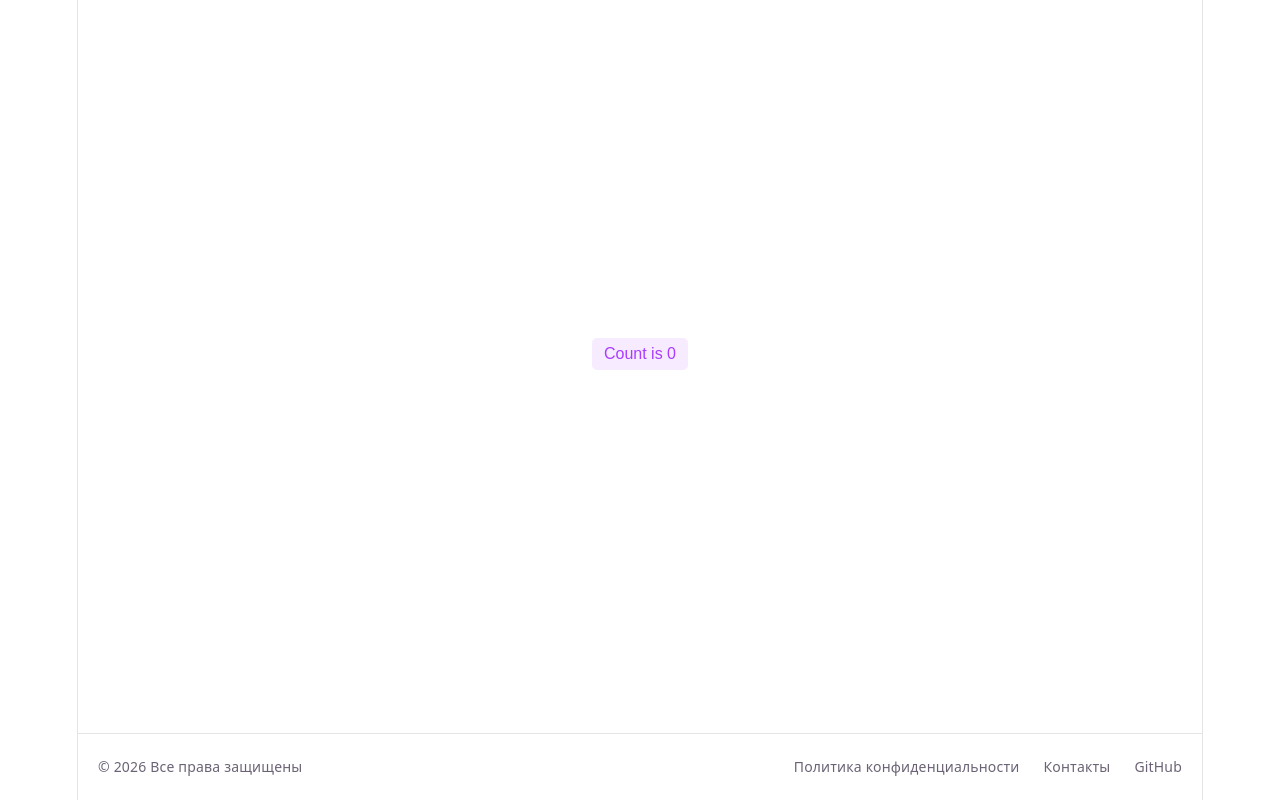
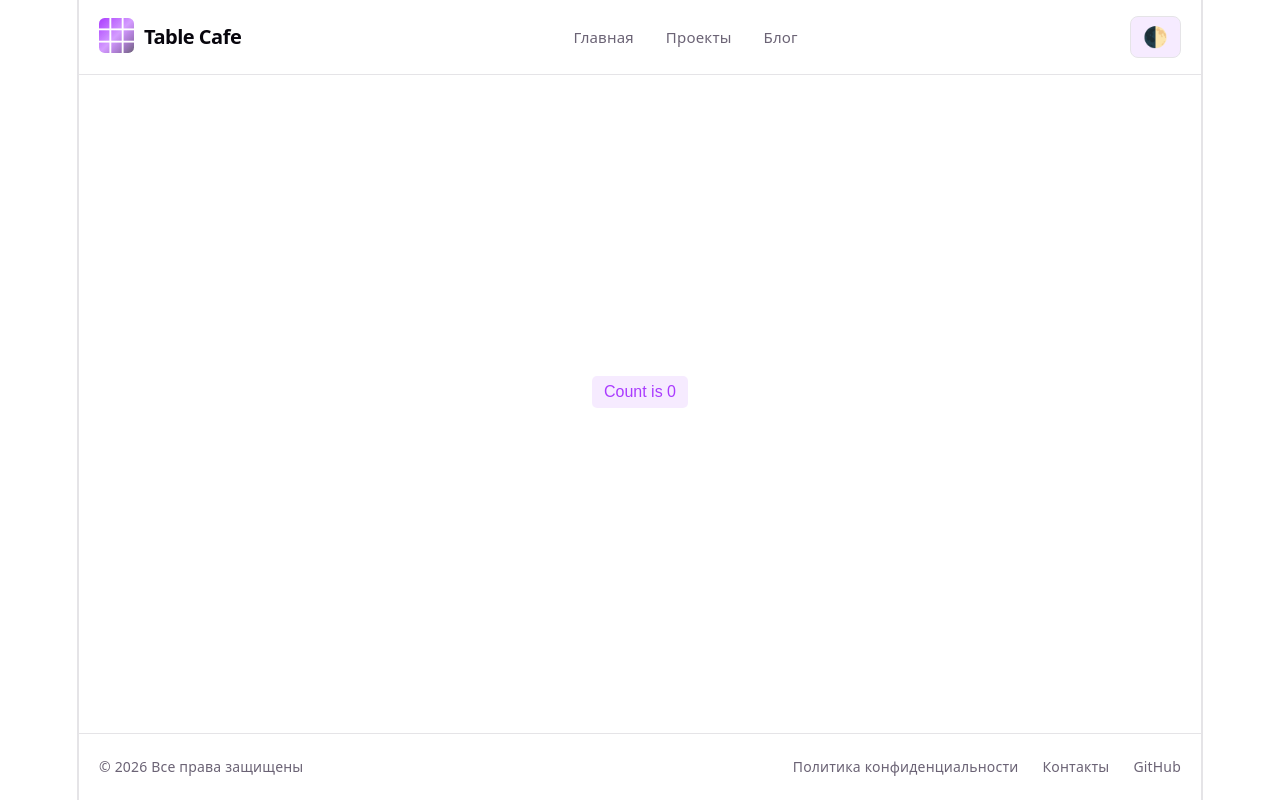
Before and after one commit to stdAlexTikhonov/my-new-app, a React (Vite) app: page / in a window 1280 px wide. Built offline with nearby package versions, Linux system fonts and the light colour scheme.

Commit message:
fix(TASK-4): added icon

```diff
--- a/src/components/App/App.tsx
+++ b/src/components/App/App.tsx
@@ -1,12 +1,13 @@
 import { useState } from 'react';
-import { Footer } from '@/components/Footer'; // Импортируем футер
+import { Header, Footer } from '@/components';
 import styles from './App.module.scss';
 
 export const App = () => {
   const [count, setCount] = useState(0);
 
   return (
-    <div className={styles.app}>
+    <div id="root">
+      <Header />
       <main className={styles.main}>
         <div className={styles.center}>
           <button
@@ -18,7 +19,7 @@ export const App = () => {
           </button>
         </div>
       </main>
-      <Footer /> {/* Добавляем футер */}
+      <Footer />
     </div>
   );
 };
--- /dev/null
+++ b/src/components/Header/GridIcon.tsx
@@ -0,0 +1,97 @@
+import React from "react";
+
+export interface GridIconProps {
+  size?: number;
+  colors?: [string, string, string];
+  background?: string;
+  gap?: number;
+  radius?: number;
+}
+
+const cell = 28;
+const cols = 3;
+const rows = 3;
+
+export const GridIcon = ({
+  size = 120,
+  colors = ["#FFD21F", "#F59E0B", "#F97316"],
+  background = "transparent",
+  gap = 4,
+  radius = 2,
+}: GridIconProps) => {
+  const [c1, c2, c3] = colors;
+
+  const width = cols * cell + (cols - 1) * gap;
+  const height = rows * cell + (rows - 1) * gap;
+
+  const gradientId = React.useId();
+  const maskId = React.useId();
+  const clipId = React.useId();
+
+  const positions: { x: number; y: number }[] = [];
+  for (let row = 0; row < rows; row++) {
+    for (let col = 0; col < cols; col++) {
+      positions.push({
+        x: col * (cell + gap),
+        y: row * (cell + gap),
+      });
+    }
+  }
+
+  return (
+    <svg
+      width={size}
+      height={size * (height / width)}
+      viewBox={`0 0 ${width} ${height}`}
+      xmlns="http://www.w3.org/2000/svg"
+      role="img"
+      aria-label="Grid icon"
+    >
+      <defs>
+        <linearGradient
+          id={gradientId}
+          x1="0%"
+          y1="0%"
+          x2="100%"
+          y2="100%"
+        >
+          <stop offset="0%" stopColor={c1} />
+          <stop offset="50%" stopColor={c2} />
+          <stop offset="100%" stopColor={c3} />
+        </linearGradient>
+
+        {/* Маска из ячеек */}
+        <mask id={maskId}>
+          <rect width={width} height={height} fill="black" />
+          {positions.map((p, i) => (
+            <rect
+              key={i}
+              x={p.x}
+              y={p.y}
+              width={cell}
+              height={cell}
+              fill="white"
+            />
+          ))}
+        </mask>
+
+        <clipPath id={clipId}>
+          <rect width={width} height={height} rx={radius} />
+        </clipPath>
+      </defs>
+
+      {/* Фон */}
+      <rect width={width} height={height} rx={radius} fill={background} />
+
+      {/* Градиент, обрезанный маской из ячеек */}
+      <g clipPath={`url(#${clipId})`}>
+        <rect
+          width={width}
+          height={height}
+          fill={`url(#${gradientId})`}
+          mask={`url(#${maskId})`}
+        />
+      </g>
+    </svg>
+  );
+};
--- /dev/null
+++ b/src/components/Header/Header.module.scss
@@ -0,0 +1,122 @@
+.header {
+  width: 100%;
+  padding: 16px 0;
+  border-bottom: 1px solid var(--border);
+  background: var(--bg);
+  position: sticky;
+  top: 0;
+  z-index: 100;
+  backdrop-filter: blur(10px);
+  background: rgba(var(--bg-rgb, 255, 255, 255), 0.8);
+}
+
+.container {
+  max-width: 1126px;
+  margin: 0 auto;
+  padding: 0 20px;
+  display: flex;
+  justify-content: space-between;
+  align-items: center;
+  gap: 20px;
+}
+
+.logo {
+  display: flex;
+  align-items: center;
+  gap: 10px;
+  font-family: var(--heading);
+  font-weight: 600;
+  font-size: 20px;
+  color: var(--text-h);
+  text-decoration: none;
+  flex-shrink: 0;
+}
+
+.logoIcon {
+  font-size: 28px;
+}
+
+.logoText {
+  letter-spacing: -0.5px;
+}
+
+.nav {
+  display: flex;
+  align-items: center;
+  gap: 32px;
+
+  @media (max-width: 768px) {
+    gap: 20px;
+  }
+
+  @media (max-width: 480px) {
+    gap: 12px;
+  }
+}
+
+.navLink {
+  color: var(--text);
+  text-decoration: none;
+  font-size: 15px;
+  font-family: var(--sans);
+  letter-spacing: 0.18px;
+  transition: color 0.3s ease;
+  position: relative;
+
+  &::after {
+    content: '';
+    position: absolute;
+    bottom: -4px;
+    left: 0;
+    width: 0;
+    height: 2px;
+    background: var(--accent);
+    transition: width 0.3s ease;
+  }
+
+  &:hover {
+    color: var(--text-h);
+
+    &::after {
+      width: 100%;
+    }
+  }
+
+  &:focus-visible {
+    outline: 2px solid var(--accent);
+    outline-offset: 2px;
+    border-radius: 2px;
+  }
+
+  @media (max-width: 480px) {
+    font-size: 13px;
+  }
+}
+
+.themeToggle {
+  background: var(--accent-bg);
+  border: 1px solid var(--border);
+  border-radius: 8px;
+  padding: 8px 12px;
+  font-size: 20px;
+  cursor: pointer;
+  transition: all 0.3s ease;
+  flex-shrink: 0;
+
+  &:hover {
+    background: var(--accent-border);
+    transform: scale(1.05);
+  }
+
+  &:focus-visible {
+    outline: 2px solid var(--accent);
+    outline-offset: 2px;
+  }
+}
+
+// Для тёмной темы (если используете CSS-переменные)
+@media (prefers-color-scheme: dark) {
+  .header {
+    background: rgba(22, 23, 29, 0.8);
+  }
+}
--- /dev/null
+++ b/src/components/Header/Header.tsx
@@ -0,0 +1,32 @@
+import { GridIcon } from './GridIcon';
+import styles from './Header.module.scss';
+
+export const Header = () => {
+
+  return (
+    <header className={styles.header}>
+      <div className={styles.container}>
+        <div className={styles.logo}>
+          <span className={styles.logoIcon}>
+            <GridIcon
+              size={35}
+              gap={5}
+              radius={15}
+              colors={['var(--accent)','var(--accent-border)', 'var(--text)']}
+              background="transparent"
+            />
+          </span>
+          <span className={styles.logoText}>Table Cafe</span>
+        </div>
+        <nav className={styles.nav}>
+          <a href="#" className={styles.navLink}>Главная</a>
+          <a href="#" className={styles.navLink}>Проекты</a>
+          <a href="#" className={styles.navLink}>Блог</a>
+        </nav>
+        <button className={styles.themeToggle} aria-label="Переключить тему">
+          🌓
+        </button>
+      </div>
+    </header>
+  );
+};
--- /dev/null
+++ b/src/components/Header/index.ts
@@ -0,0 +1 @@
+export { Header } from './Header';
--- a/src/components/index.ts
+++ b/src/components/index.ts
@@ -1,2 +1,3 @@
 export * from './App';
 export * from './Footer';
+export * from './Header';
```
